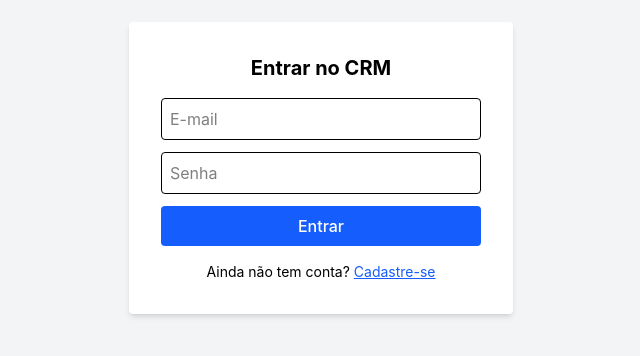
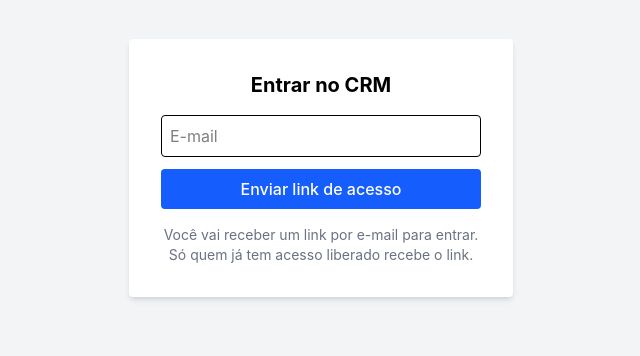
Before and after one commit to Aryannekesya/meu-crm, a React (Vite) app: page / in a window 1280 px wide. Shown: the part 232-588 px from the top of the page, without its empty margins (319-959 px from the left). Built offline with nearby package versions, Linux system fonts and the light colour scheme.

Commit message:
Refactor login component to use OTP for authentication

```diff
--- a/src/Login.tsx
+++ b/src/Login.tsx
@@ -2,10 +2,7 @@ import { useState, type FormEvent } from 'react';
 import { supabase } from './supabaseClient';
 
 export default function Login() {
-  const [modo, setModo] = useState<'entrar' | 'cadastro'>('entrar');
   const [email, setEmail] = useState('');
-  const [senha, setSenha] = useState('');
-  const [nome, setNome] = useState('');
   const [erro, setErro] = useState('');
   const [mensagem, setMensagem] = useState('');
   const [carregando, setCarregando] = useState(false);
@@ -16,23 +13,17 @@ export default function Login() {
     setMensagem('');
     setCarregando(true);
 
-    if (modo === 'entrar') {
-      const { error } = await supabase.auth.signInWithPassword({
-        email,
-        password: senha,
-      });
-      if (error) setErro(error.message);
+    const { error } = await supabase.auth.signInWithOtp({
+      email,
+      options: {
+        shouldCreateUser: false,
+      },
+    });
+
+    if (error) {
+      setErro(error.message);
     } else {
-      const { error } = await supabase.auth.signUp({
-        email,
-        password: senha,
-        options: { data: { nome } },
-      });
-      if (error) {
-        setErro(error.message);
-      } else {
-        setMensagem('Cadastro realizado! Verifique seu e-mail para confirmar a conta.');
-      }
+      setMensagem('Link de acesso enviado! Verifique seu e-mail para entrar no CRM.');
     }
 
     setCarregando(false);
@@ -45,19 +36,8 @@ export default function Login() {
         className="bg-white p-8 rounded shadow-md w-full max-w-sm"
       >
         <h1 className="text-xl font-bold mb-4 text-center">
-          {modo === 'entrar' ? 'Entrar no CRM' : 'Criar conta'}
+          Entrar no CRM
         </h1>
-
-        {modo === 'cadastro' && (
-          <input
-            type="text"
-            placeholder="Nome"
-            value={nome}
-            onChange={(e) => setNome(e.target.value)}
-            className="border rounded w-full p-2 mb-3"
-            required
-          />
-        )}
 
         <input
           type="email"
@@ -68,16 +48,6 @@ export default function Login() {
           required
         />
 
-        <input
-          type="password"
-          placeholder="Senha"
-          value={senha}
-          onChange={(e) => setSenha(e.target.value)}
-          className="border rounded w-full p-2 mb-3"
-          required
-          minLength={6}
-        />
-
         {erro && <p className="text-red-600 text-sm mb-2">{erro}</p>}
         {mensagem && <p className="text-green-600 text-sm mb-2">{mensagem}</p>}
 
@@ -86,33 +56,11 @@ export default function Login() {
           disabled={carregando}
           className="bg-blue-600 text-white rounded w-full p-2 font-medium disabled:opacity-50"
         >
-          {carregando ? 'Aguarde...' : modo === 'entrar' ? 'Entrar' : 'Cadastrar'}
+          {carregando ? 'Enviando...' : 'Enviar link de acesso'}
         </button>
 
-        <p className="text-sm text-center mt-4">
-          {modo === 'entrar' ? (
-            <>
-              Ainda não tem conta?{' '}
-              <button
-                type="button"
-                className="text-blue-600 underline"
-                onClick={() => setModo('cadastro')}
-              >
-                Cadastre-se
-              </button>
-            </>
-          ) : (
-            <>
-              Já tem conta?{' '}
-              <button
-                type="button"
-                className="text-blue-600 underline"
-                onClick={() => setModo('entrar')}
-              >
-                Entrar
-              </button>
-            </>
-          )}
+        <p className="text-sm text-center mt-4 text-gray-500">
+          Você vai receber um link por e-mail para entrar. Só quem já tem acesso liberado recebe o link.
         </p>
       </form>
     </div>
```
